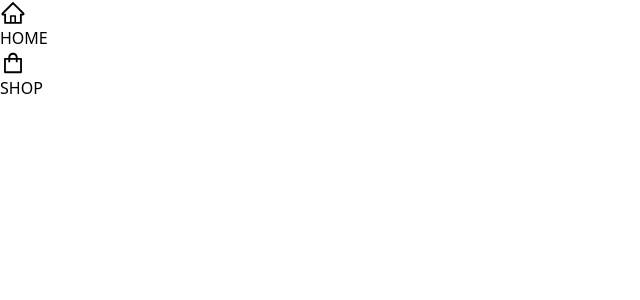
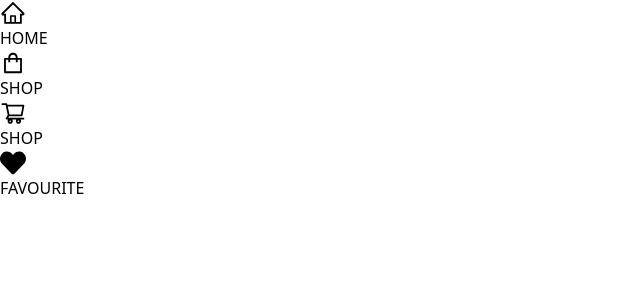
Before and after one commit to RohanJung/Ecommerce, a React (Vite) app in the folder frontend/: page / in a window 1280 px wide. Shown: the top 300 px of the page, without its empty margins (0-640 px from the left). Built offline with nearby package versions, Linux system fonts and the light colour scheme.

Commit message:
ADDED CART ADN FAVOIURITE

```diff
--- a/frontend/src/pages/Auth/Navigation.jsx
+++ b/frontend/src/pages/Auth/Navigation.jsx
@@ -46,6 +46,22 @@ const Navigation = () => {
           <AiOutlineShopping className="mr-2 mt-[3rem]" size={26} />
           <span className="hidden nav-item-name mt-[3rem]">SHOP</span>{" "}
         </Link>
+
+        <Link
+          to="/cart"
+          className="flex items-center transition-transform transform hover:translate-x-2"
+        >
+          <AiOutlineShoppingCart className="mr-2 mt-[3rem]" size={26} />
+          <span className="hidden nav-item-name mt-[3rem]">SHOP</span>{" "}
+        </Link>
+
+        <Link
+          to="/favorites"
+          className="flex items-center transition-transform transform hover:translate-x-2"
+        >
+          <FaHeart className="mr-2 mt-[3rem]" size={26} />
+          <span className="hidden nav-item-name mt-[3rem]">FAVOURITE</span>{" "}
+        </Link>
       </div>
     </div>
   );
```
